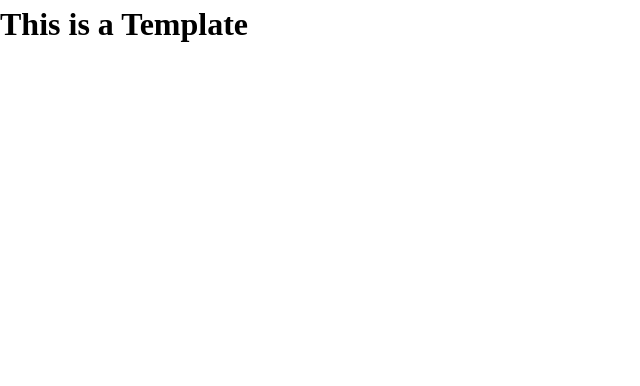
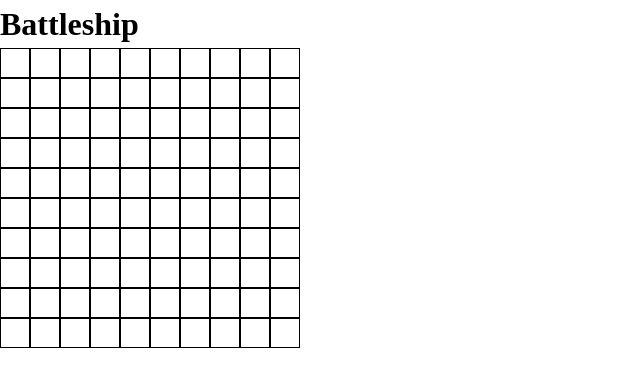
Before and after one commit to Aurel-Charles/Project-Battleship-TOP, a website built with webpack: page src/template.html in a window 1280 px wide. Shown: the whole page, without its empty margins (0-640 px from the left). Built offline with nearby package versions, Linux system fonts and the light colour scheme.

Commit message:
add dom.js
with a render board function (a callback need to be created)

```diff
--- /dev/null
+++ b/src/dom.js
@@ -0,0 +1,26 @@
+export function renderBoard(board, playerName, onCellClick) {
+    const boardEl = document.createElement('div')
+    boardEl.classList.add('board')
+    boardEl.classList.add(playerName)
+
+    boardEl.addEventListener('click', (e)=> {
+        if (!e.target.classList.contains('cell')) {
+            return
+        }
+        const cell = e.target
+        const x =  Number(cell.dataset.x)
+        const y = Number(cell.dataset.y)
+        onCellClick(x, y)
+    })
+
+    for (let i = 0; i < board.rows; i++) {
+        for (let j = 0; j < board.colums; j++) {
+            const cellEL = document.createElement('div')
+            cellEL.dataset.x = i
+            cellEL.dataset.y = j
+            cellEL.setAttribute('class', 'cell')
+            boardEl.append(cellEL)
+        }
+    }
+    return boardEl
+}
--- a/src/index.js
+++ b/src/index.js
@@ -1,18 +1,13 @@
-import { Board } from "./board.js";
-import { Player } from "./player.js";
-import { Ship } from "./ship.js";
-
-
+import { renderBoard } from "./dom.js";
+import { Game } from "./game.js";
 import "./style.css"
 
 console.log("Hello Odin!");
 
-const allShipLengths = [3, 5]
 
-const playerOne = new Player('aurel')
-const playerTwo = new Player('Computer', true)
+const game = new Game('aurel', 'computer', [5,4,3,3,2])
 
-console.log(playerOne);
-console.log(playerOne.randomAttack(playerTwo.board));
-console.log(playerTwo.randomPlaceShip(allShipLengths));
-console.log(playerTwo.board.printBoard());
+const mainDiv = document.querySelector('.main')
+const boardPlayerOne = renderBoard(game.playerOne.board, game.playerOne.name)
+
+mainDiv.append(boardPlayerOne)
--- a/src/style.css
+++ b/src/style.css
@@ -52,3 +52,22 @@
   #root, #__next {
     isolation: isolate;
   }
+
+
+
+  /* -_______--------_______--_____-__-_-______---__-_----_---___-__--_ */
+
+
+
+
+  .board{
+    display: grid;
+    grid-template-columns: repeat(10, 30px);
+    grid-template-rows: repeat(10, 30px);
+  }
+
+  .cell{
+    border: black 1px solid;
+    width: 30px;
+    height: 30px;
+  }
--- a/src/template.html
+++ b/src/template.html
@@ -3,9 +3,10 @@
 <head>
     <meta charset="UTF-8">
     <meta name="viewport" content="width=device-width, initial-scale=1.0">
-    <title>Template</title>
+    <title>Battleship</title>
 </head>
 <body>
-    <h1>This is a Template</h1>
+    <h1>Battleship</h1>
+    <div class="main"></div>
 </body>
 </html>
```
